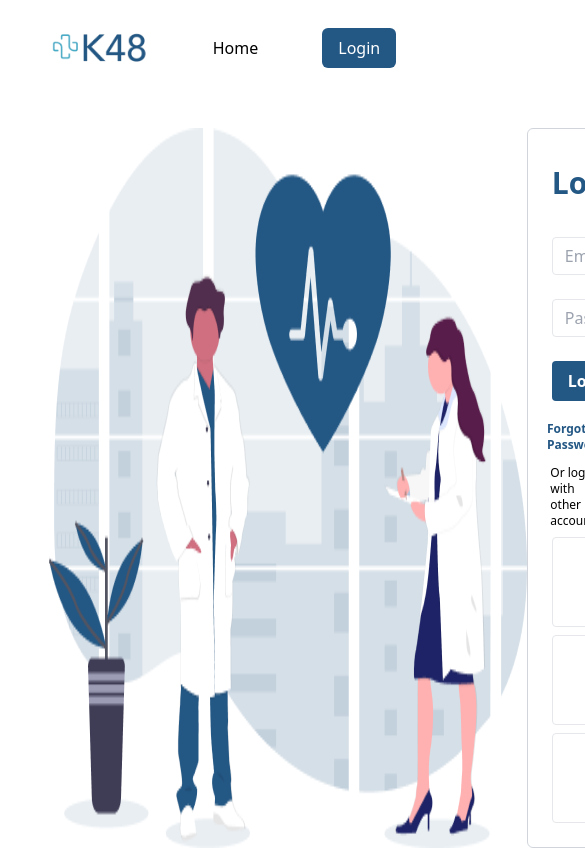
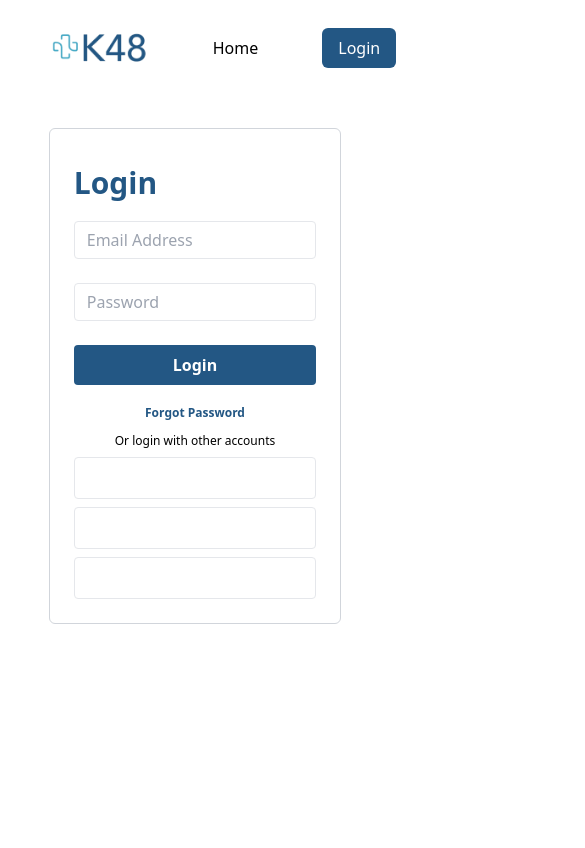
Before and after one commit to natanaelrusli/k48-client, a Next.js app: page /auth/login in a window 390 px wide. Shown: the top 848 px of the page, 585 px wide, since content can reach past the window. Built offline with nearby package versions, Linux system fonts and the light colour scheme.

Commit message:
feat: login form responsive

```diff
--- a/src/components/LoginForm.tsx
+++ b/src/components/LoginForm.tsx
@@ -4,12 +4,15 @@ import Button from './Button';
 
 const LoginForm = () => {
   return (
-    <div className="flex flex-col gap-2 mt-3">
+    <div className="flex flex-col gap-2">
+      <div className="mb-3">
+        <h1 className="mt-3 text-3xl font-bold text-primary">Login</h1>
+      </div>
       <Input placeholder={'Email Address'} />
       <Input placeholder={'Password'} />
       <Button className="w-full">Login</Button>
-      <div className="w-full flex flex-col align-middle items-center gap-3 text-xs mt-3">
-        <p className="font-bold text-primary cursor-pointer">Forgot Password</p>
+      <div className="mt-3 flex w-full flex-col items-center gap-3 align-middle text-xs">
+        <p className="cursor-pointer font-bold text-primary">Forgot Password</p>
         <p>Or login with other accounts</p>
       </div>
       <Button variant="secondary">Login with Google</Button>
--- a/src/pages/auth/login/index.tsx
+++ b/src/pages/auth/login/index.tsx
@@ -10,16 +10,15 @@ function Login() {
       <Head>
         <title>K48 | Login</title>
       </Head>
-      <div className="pt-8 flex justify-between">
+      <div className="flex justify-between pt-8">
         <Image
-          className="max-w-2xl"
+          className="w-6/12 object-contain max-lg:hidden max-lg:w-full"
           src="/login-logo.png"
           width={600}
           height={600}
           alt="login logo"
         />
-        <Card className="flex flex-col gap-6 w-4/12">
-          <h1 className="mt-3 text-3xl text-primary font-bold">Login</h1>
+        <Card className="flex w-4/12 flex-col gap-6 max-lg:w-full">
           <LoginForm />
         </Card>
       </div>
```
